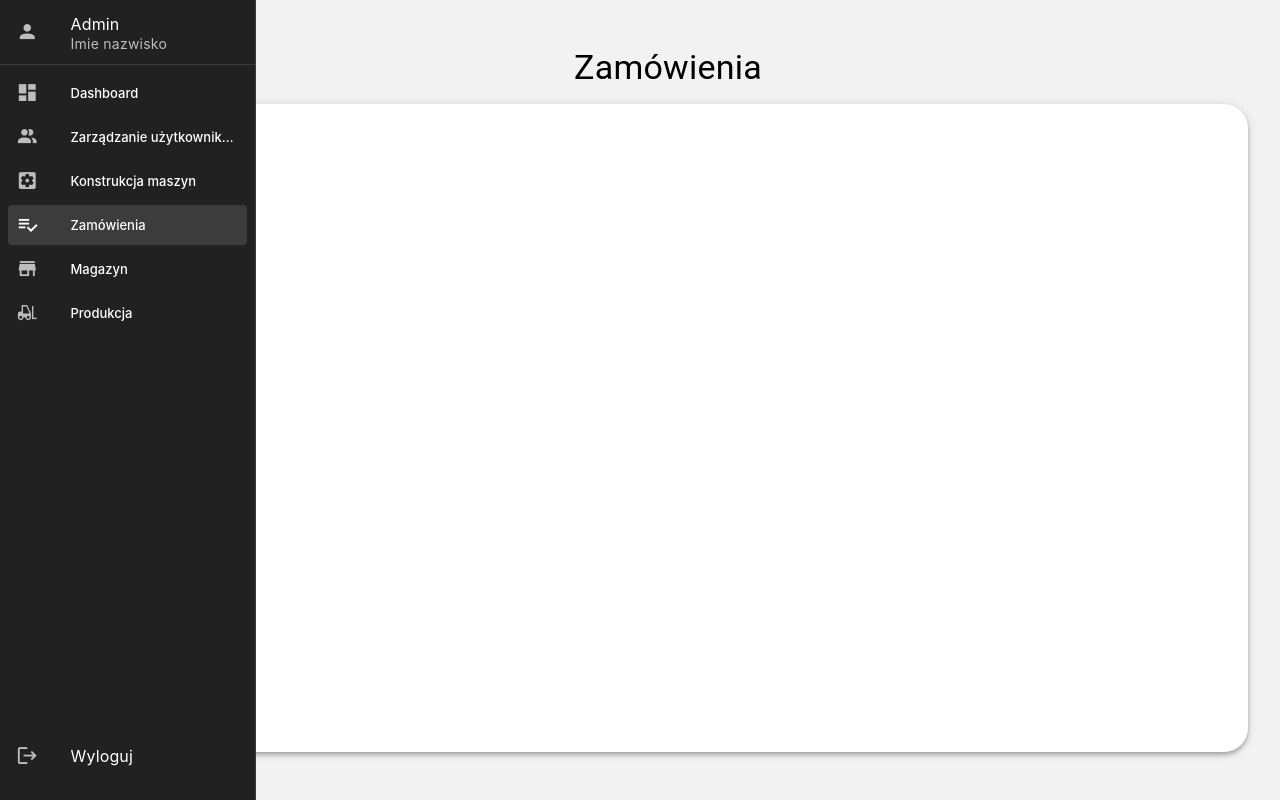
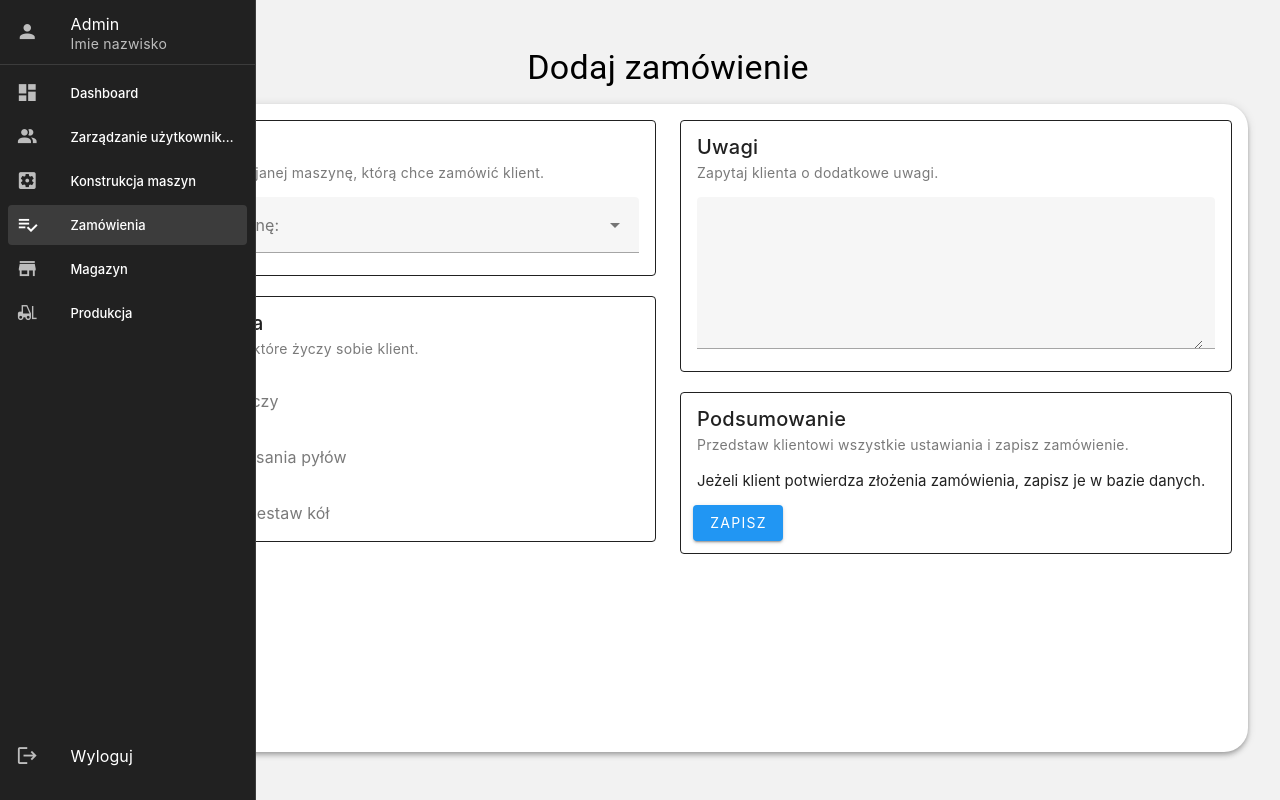
Before and after one commit to Kamil-Matusz/Shot-Blasting-Machines, a Vue app in the folder client/: page /orders in a window 1280 px wide. Built offline with nearby package versions, Linux system fonts and the light colour scheme.

Commit message:
first version of orders screen created

```diff
--- a/client/src/views/OrdersView.vue
+++ b/client/src/views/OrdersView.vue
@@ -3,5 +3,63 @@ import BasePage from '@/components/pages/BasePage.vue'
 </script>
 
 <template>
-  <BasePage title="Zamówienia"> </BasePage>
+  <BasePage title="Dodaj zamówienie">
+    <v-row>
+      <v-col cols="12" lg="6">
+        <v-card class="mb-5"
+          variant="outlined"
+          title="Śrutownica"
+          subtitle="Wybierz z listy rowijanej maszynę, którą chce zamówić klient."
+        >
+          <v-select
+            class="ml-4 mr-4"
+            :items="['Śrutownica RB7', 'Śrutownica RB11']"
+            label="Wybierz maszynę:"
+          />
+        </v-card>
+
+        <v-card
+          variant="outlined"
+          title="Personalizacja"
+          subtitle="Wybierz elementy, które życzy sobie klient."
+        >
+          <v-checkbox class="ml-3"
+            hide-details
+            label="Hak holowniczy"
+            color="blue"
+          />
+          <v-checkbox class="ml-3"
+            label="System odsysania pyłów"
+            color="blue"
+            hide-details
+          />
+          <v-checkbox class="ml-3"
+            label="Dodatkowy zestaw kół"
+            color="blue"
+            hide-details
+          />
+        </v-card>
+
+      </v-col>
+      <v-col cols="12" lg="6">
+        <v-card class="mb-5"
+          title="Uwagi"
+          subtitle="Zapytaj klienta o dodatkowe uwagi."
+          variant="outlined"
+        >
+          <v-textarea class="ml-4 mr-4"
+            clearable
+          />
+        </v-card>
+        <v-card
+          title="Podsumowanie"
+          subtitle="Przedstaw klientowi wszystkie ustawiania i zapisz zamówienie."
+          variant="outlined"
+        >
+          <p class="ml-4 mr-4">Jeżeli klient potwierdza złożenia zamówienia, zapisz je w bazie danych.</p>
+          <v-btn color="blue" class="ma-3">Zapisz</v-btn>
+        </v-card>
+      </v-col>
+    </v-row>
+  </BasePage>
 </template>
```
